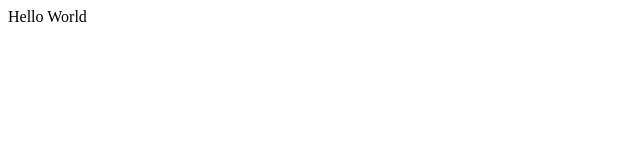
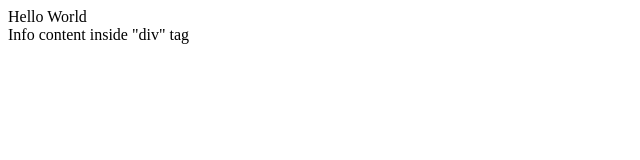
Before and after one commit to OnlyRaydek/git_one, a plain HTML site: page index.html in a window 1280 px wide. Shown: the whole page, without its empty margins (0-640 px from the left). Drawn offline with Linux system fonts and the light colour scheme.

Commit message:
update html

```diff
--- a/index.html
+++ b/index.html
@@ -7,5 +7,8 @@
 </head>
 <body>
   <div>Hello World</div>
+  <div class="info">
+    Info content inside "div" tag
+  </div>
 </body>
 </html>
```
